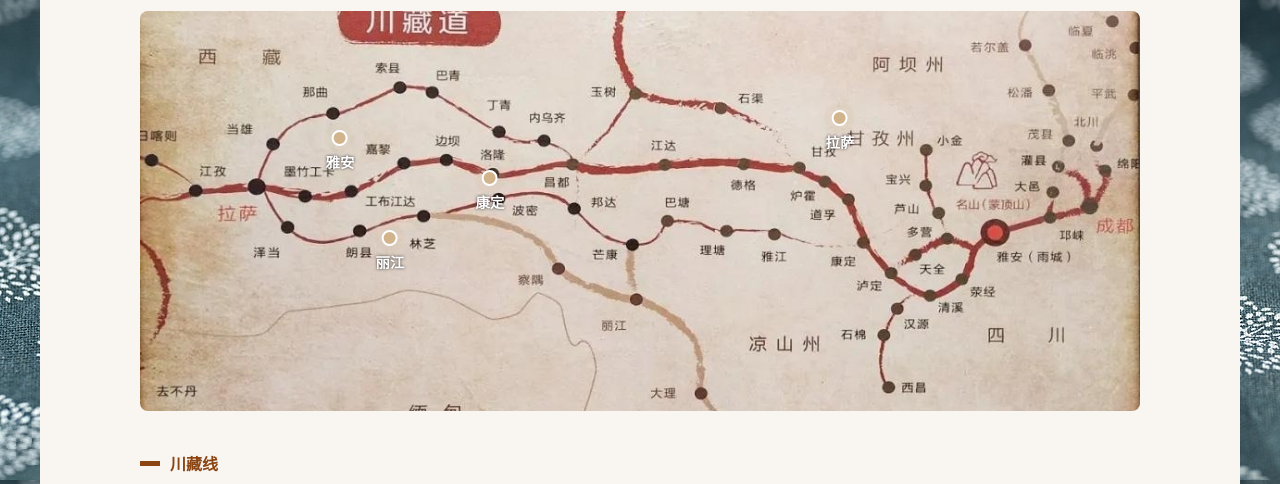
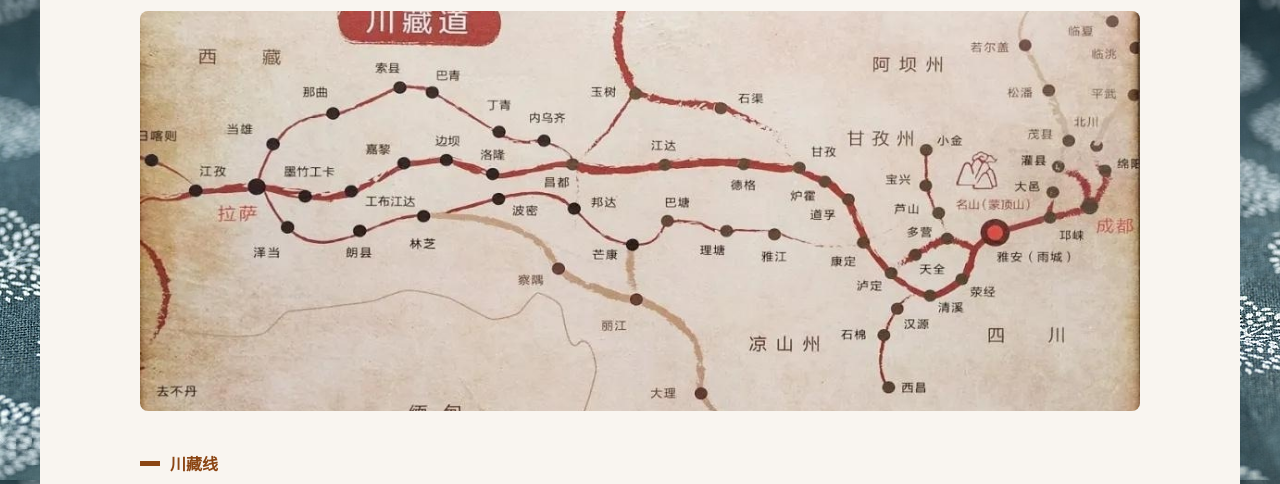
Before and after one commit to lining-lmxc/last, a Flask app: page /trade_flow in a window 1280 px wide. Shown: the part 2252-2736 px from the top of the page. Run offline with Flask 3, Linux system fonts and the light colour scheme; the visitor is signed in with stand-in values (Sample User, id 1); some libraries are stand-ins or nearby versions; some web fonts are replaced.

Commit message:
2025/4/28 删除没用的地图节点。

```diff
--- a/templates/trade_flow.html
+++ b/templates/trade_flow.html
@@ -100,24 +100,24 @@
             <div class="routes-map">
                 <div class="map-placeholder">
                     <img src="{{ url_for('static', filename='images/tea_routes_map.jpg') }}" alt="茶马古道路线图">
-                    <div class="map-overlay">
-                        <div class="route-point" style="top: 35%; left: 20%;" data-city="雅安">
-                            <div class="point-dot"></div>
-                            <div class="point-name">雅安</div>
-                        </div>
-                        <div class="route-point" style="top: 45%; left: 35%;" data-city="康定">
-                            <div class="point-dot"></div>
-                            <div class="point-name">康定</div>
-                        </div>
-                        <div class="route-point" style="top: 60%; left: 25%;" data-city="丽江">
-                            <div class="point-dot"></div>
-                            <div class="point-name">丽江</div>
-                        </div>
-                        <div class="route-point" style="top: 30%; left: 70%;" data-city="拉萨">
-                            <div class="point-dot"></div>
-                            <div class="point-name">拉萨</div>
-                        </div>
-                    </div>
+<!--                    <div class="map-overlay">-->
+<!--                        <div class="route-point" style="top: 35%; left: 20%;" data-city="雅安">-->
+<!--                            <div class="point-dot"></div>-->
+<!--                            <div class="point-name">雅安</div>-->
+<!--                        </div>-->
+<!--                        <div class="route-point" style="top: 45%; left: 35%;" data-city="康定">-->
+<!--                            <div class="point-dot"></div>-->
+<!--                            <div class="point-name">康定</div>-->
+<!--                        </div>-->
+<!--                        <div class="route-point" style="top: 60%; left: 25%;" data-city="丽江">-->
+<!--                            <div class="point-dot"></div>-->
+<!--                            <div class="point-name">丽江</div>-->
+<!--                        </div>-->
+<!--                        <div class="route-point" style="top: 30%; left: 70%;" data-city="拉萨">-->
+<!--                            <div class="point-dot"></div>-->
+<!--                            <div class="point-name">拉萨</div>-->
+<!--                        </div>-->
+<!--                    </div>-->
                 </div>
             </div>
 
```
